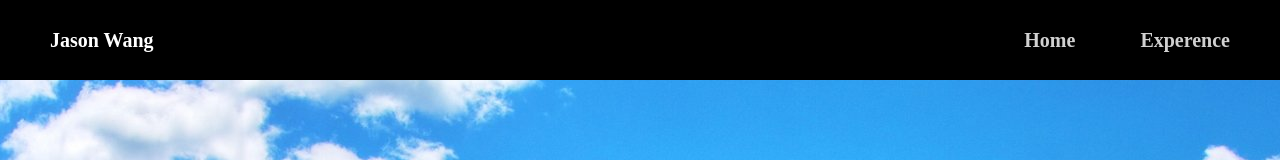
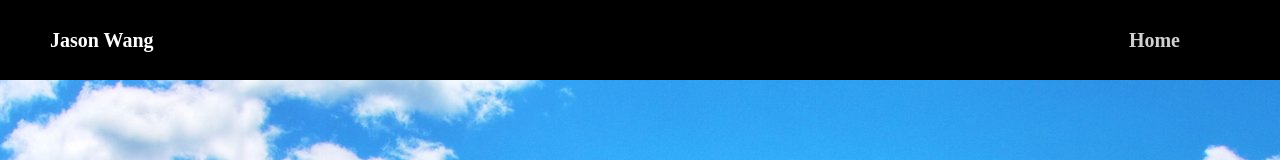
Before and after one commit to Jason198411/Personal-Profile-Page, a plain HTML site: page index.html in a window 1280 px wide. Shown: the top 160 px of the page. Drawn offline with Linux system fonts and the light colour scheme.

Commit message:
update 2

```diff
--- a/index.html
+++ b/index.html
@@ -8,10 +8,10 @@
 <body>
   <div class="nav">
   	<div class="name">Jason Wang</div>
-  	<div class="subnav">
-  		<div class="other-1"><a href="index.html">Home</a></div>
-  		<div class="other-2"><a href="http://www.baidu.com">Experence</a></div>
-  	</div>
+
+  	<div class="subnav"><a href="index.html">Home</a></div>
+
+
   </div>
   <header>
   	<div class="head">
--- a/styles.css
+++ b/styles.css
@@ -158,17 +158,11 @@ footer li{
 	}
 	.subnav{
 		float:right;
+		margin-right: 100px;
 
 	}
-	.subnav div{
-		display: inline-block;
-	}
-	.other-1{
-		margin-right: 60px;
-	}
-	.other-2{
-		margin-right: 50px;
-	}
+
+
 	.imp{
 		margin:50px auto;
 		display: flex;
```
